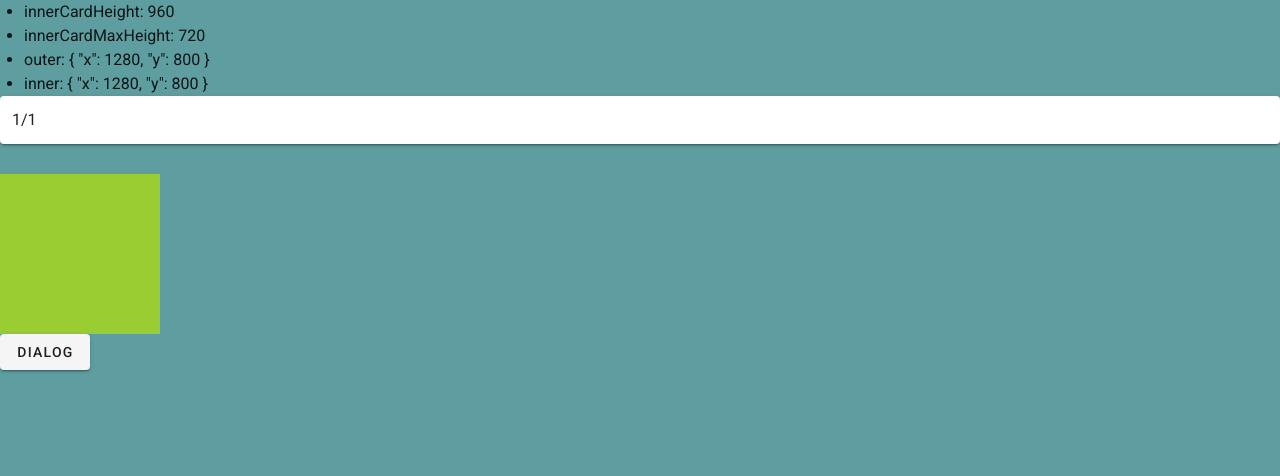
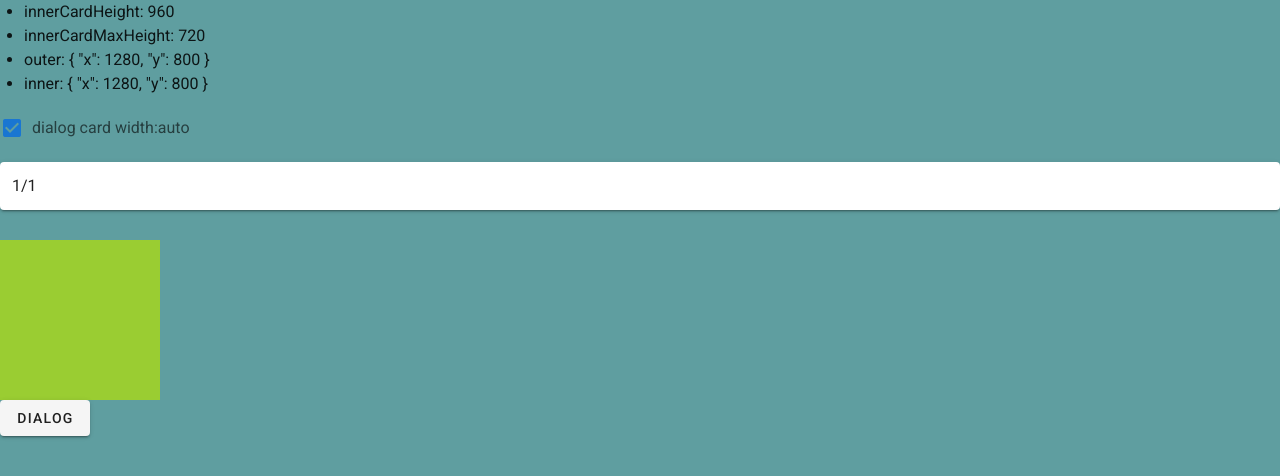
Before and after one commit to Uki141/vuetify-resize-sandbox, a Vue app: page / in a window 1280 px wide. Shown: the top 476 px of the page. Built offline with nearby package versions, Linux system fonts and the light colour scheme.

Commit message:
add dialog

```diff
--- a/src/components/HelloWorld.vue
+++ b/src/components/HelloWorld.vue
@@ -16,6 +16,8 @@
             <li>inner: {{inner}}</li>
           </ul>
         </div>
+        <v-checkbox v-model="cardWidthAuto"
+         :label="`dialog card width:auto`"></v-checkbox>
         <v-text-field v-model="ratio" solo></v-text-field>
         <div class="aspect-test" :style="AS_STYLE"></div>
         <div class="dialog-area">
@@ -27,6 +29,7 @@
             :max-width="'80%'">
             <v-card
               class="dialog-card"
+              :width="innerCardWidth"
               :height="innerCardHeight"
               :max-height="innerCardMaxHeight"></v-card>
           </v-dialog>
@@ -45,6 +48,7 @@
       outer: {x: 0, y: 0},
       ratio: "1/1",
       dialog: false,
+      cardWidthAuto: true,
     }),
 
     mounted() {
@@ -79,6 +83,9 @@
       },
       innerCardMaxHeight: function() {
         return Math.floor(this.inner.y * 0.9)
+      },
+      innerCardWidth: function() {
+        return this.cardWidthAuto ? "auto" : null;
       }
     },
 
@@ -110,7 +117,7 @@
   }
   .dialog-card{
     aspect-ratio: 4/3;
-    width: auto;
+    overflow: auto;
   }
   .dialog-card:before{
     content: ''
```
Also changed, not shown: 13 other files (tests, documents, lock files or other folders).
